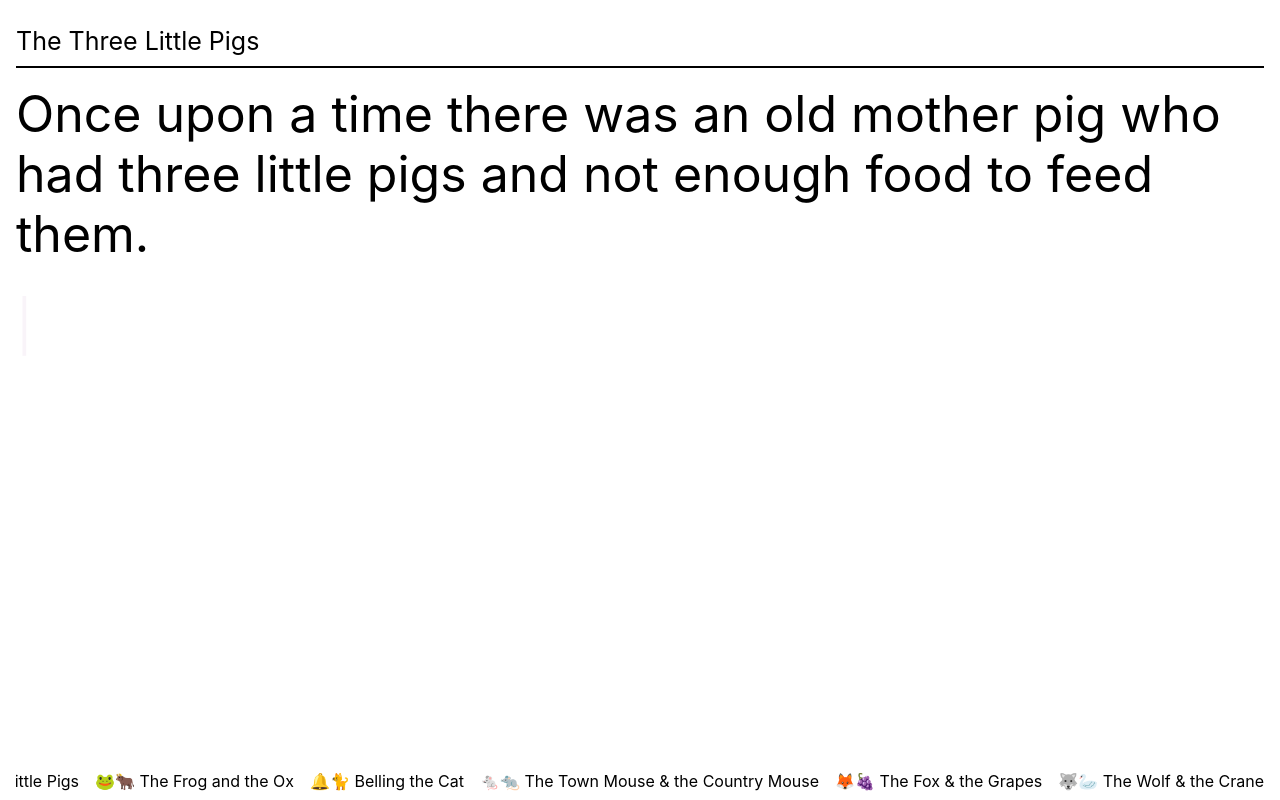
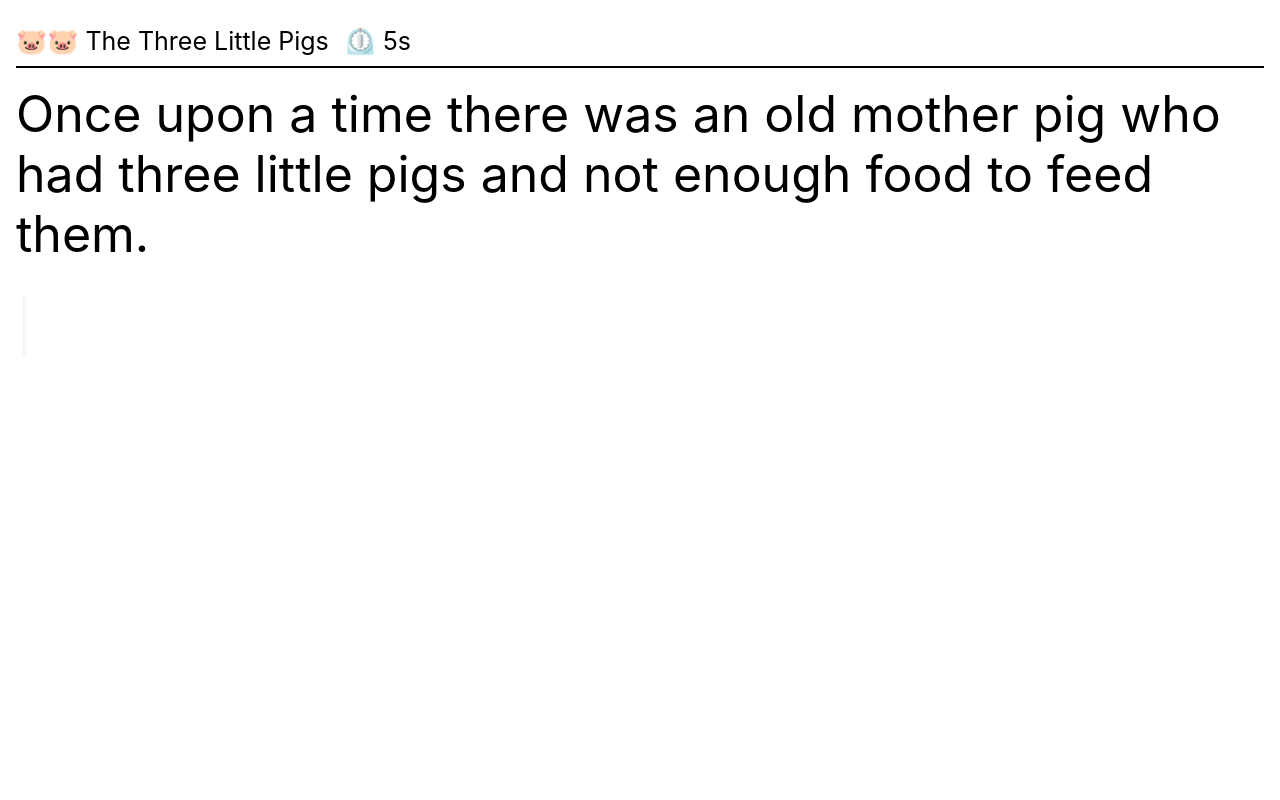
Before and after one commit to chousemath/type-the-story, a React (Create React App) app: page / in a window 1280 px wide. Built offline with nearby package versions, Linux system fonts and the light colour scheme.

Commit message:
feat: Add a simple timer
* Add a simple timer for sentence completion timer feature (in the
  future)

```diff
--- a/package.json
+++ b/package.json
@@ -10,9 +10,11 @@
     "@types/node": "^12.0.0",
     "@types/react": "^17.0.0",
     "@types/react-dom": "^17.0.0",
+    "@types/react-modal": "^3.12.1",
     "@types/styled-components": "^5.1.14",
     "react": "^17.0.2",
     "react-dom": "^17.0.2",
+    "react-modal": "^3.14.3",
     "react-scripts": "4.0.3",
     "styled-components": "^5.3.1",
     "typescript": "^4.1.2",
--- a/src/App.tsx
+++ b/src/App.tsx
@@ -1,4 +1,5 @@
 import React, { useEffect, useRef, useState } from 'react'
+import Modal from 'react-modal'
 import './App.css'
 import {
   ContainerMain,
@@ -77,15 +78,33 @@ TypeableOptionGroup.propTypes = {
     throw new Error(`${componentName} is missing ${propName}`)
   }
 }
+const modalStyle = {
+  content: {
+    top: '50%',
+    left: '50%',
+    right: 'auto',
+    bottom: 'auto',
+    marginRight: '-50%',
+    transform: 'translate(-50%, -50%)'
+  }
+}
 function App () {
   const typedValue = useRef<string>()
+  const startTime = useRef<number>((new Date()).getTime())
+  const [timeDiff, setTimeDiff] = useState<number>(0)
+  const [modalOpen, setModalOpen] = useState(false)
   const [story, setStory] = useState<TypeableOption>({
     ...defaults.typeableOption,
+    title: stories[0].title,
     data: stories[0].story,
     full: stories[0].story[0],
     right: stories[0].story[0]
   })
   const [typed, setTyped] = useState<string>('')
+  const resetTimer = () => {
+    startTime.current = (new Date()).getTime()
+    setTimeDiff(0)
+  }
   useEffect(() => {
     const handleKeyDown = (event: KeyboardEvent) => {
       console.log(event.key)
@@ -104,13 +123,18 @@ function App () {
       })
     }
     document.addEventListener('keydown', handleKeyDown)
+    const timerID = setInterval(() => {
+      setTimeDiff((new Date()).getTime() - startTime.current)
+    }, 1000)
     return () => {
       document.removeEventListener('keydown', handleKeyDown)
+      clearInterval(timerID)
     }
   }, [])
   useEffect(() => {
     setStory(prev => {
       if (typed === prev.full) {
+        resetTimer()
         let newIndex = prev.index + 1
         if (newIndex >= story.data.length) {
           newIndex = 0
@@ -183,20 +207,36 @@ function App () {
       }
     })
   }, [typed])
+  const onAfterModalOpen = () => {}
+  const onRequestModalClose = () => setModalOpen(false)
   return (
+    <>
       <ContainerAll>
         <ContainerMain>
-        <ContainerTitle>{story.title}</ContainerTitle>
+          <ContainerTitle>
+            <span style={{ cursor: 'pointer' }} onClick={() => setModalOpen(true)}>{story.title}</span> <span style={{ marginLeft: '16px', cursor: 'pointer' }} onClick={resetTimer}>⏲️ {Math.round(timeDiff / 1000)}s</span>
+          </ContainerTitle>
           <Divider1/>
           <ContainerStory><TypeableOptionGroup typeableOption={story}/></ContainerStory>
           <ContainerTyping>
             <p>{typed}<span className='blink' style={{ color: 'purple' }}>|</span></p>
           </ContainerTyping>
+        </ContainerMain>
+      </ContainerAll>
+      <Modal
+        isOpen={modalOpen}
+        onAfterOpen={onAfterModalOpen}
+        onRequestClose={onRequestModalClose}
+        style={modalStyle}
+        contentLabel="Stories"
+        ariaHideApp={false}
+      >
         <StorySelection>
           {stories.map((s, index) => {
             return (
               <StoryOption key={`story-${index}`}>
                 <StoryOptionText onClick={() => {
+                  resetTimer()
                   setStory({
                     ...defaults.typeableOption,
                     title: s.title,
@@ -204,13 +244,19 @@ function App () {
                     full: s.story[0],
                     right: s.story[0]
                   })
+                  setModalOpen(false)
                 }}>{s.title}</StoryOptionText>
               </StoryOption>
             )
           })}
+          <StoryOption>
+            <StoryOptionText onClick={() => setModalOpen(false)}>
+              Cancel
+            </StoryOptionText>
+          </StoryOption>
         </StorySelection>
-      </ContainerMain>
-    </ContainerAll>
+      </Modal>
+    </>
   )
 }
 export default App
--- a/src/Components.ts
+++ b/src/Components.ts
@@ -5,7 +5,7 @@ const StoryOptionText = styled.span`
     white-space: nowrap;
 `
 const StoryOption = styled.div`
-    margin-left: 16px;
+    margin-bottom: 8px;
     display: flex;
     justify-content: center;
     align-items: center;
@@ -13,12 +13,10 @@ const StoryOption = styled.div`
 `
 const StorySelection = styled.section`
     display: flex;
-    flex-direction: row;
-    justify-content: flex-end;
-    align-items: flex-end;
-    width: calc(100vw - 32px);
-    height: 70px;
-    overflow-x: scroll;
+    flex-direction: column;
+    justify-content: flex-start;
+    align-items: flex-start;
+    width: 100%;
 `
 const ContainerTyping = styled.section`
     display: flex;
--- a/src/Data.ts
+++ b/src/Data.ts
@@ -1,3 +1,19 @@
+const lionMouse: Array<string> = [
+  'A Lion lay asleep in the forest, his great head resting on his paws.',
+  "A timid little Mouse came upon him unexpectedly, and in her fright and haste to get away, ran across the Lion's nose.",
+  'Roused from his nap, the Lion laid his huge paw angrily on the tiny creature to kill her.',
+  '"Spare me!" begged the poor Mouse.',
+  '"Please let me go and some day I will surely repay you."',
+  'The Lion was much amused to think that a Mouse could ever help him.',
+  'But he was generous and finally let the Mouse go.',
+  "Some days later, while stalking his prey in the forest, the Lion was caught in the toils of a hunter's net.",
+  'Unable to free himself, he filled the forest with his angry roaring.',
+  'The Mouse knew the voice and quickly found the Lion struggling in the net.',
+  'Running to one of the great ropes that bound him, she gnawed it until it parted, and soon the Lion was free.',
+  '"You laughed when I said I would repay you," said the Mouse.',
+  '"Now you see that even a Mouse can help a Lion."',
+  'The moral of the story is, "A kindness is never wasted".'
+]
 const wolfCrane: Array<string> = [
   'A Wolf had been feasting too greedily, and a bone had stuck crosswise in his throat.',
   'He could get it neither up nor down, and of course he could not eat a thing.',
@@ -129,6 +145,7 @@ const stories: Array<Story> = [
   { title: '🔔🐈 Belling the Cat', story: bellingCat },
   { title: '🐁🐀 The Town Mouse & the Country Mouse', story: townMouse },
   { title: '🦊🍇 The Fox & the Grapes', story: foxGrapes },
-  { title: '🐺🦢 The Wolf & the Crane', story: wolfCrane }
+  { title: '🐺🦢 The Wolf & the Crane', story: wolfCrane },
+  { title: '🦁🐁 The Lion & the Mouse', story: lionMouse }
 ]
 export { stories }
--- a/src/ValidKeys.ts
+++ b/src/ValidKeys.ts
@@ -1,4 +1,4 @@
-const validChars = ' ,-.\'!":;#$%^&*()-_+=[]{}|/<>`~1234567890abcdefghijklmnopqrstuvwxyzABCDEFGHIJKLMNOPQRSTUVWXYZ'
+const validChars = ' ,-.\'?!":;#$%^&*()-_+=[]{}|/<>`~1234567890abcdefghijklmnopqrstuvwxyzABCDEFGHIJKLMNOPQRSTUVWXYZ'
 const validKeys: {[key: string]: boolean} = {
   Backspace: true
 }
```
Also changed, not shown: 2 other files (tests, documents, lock files or other folders). Lines whose indentation alone changed are shown as unchanged.
